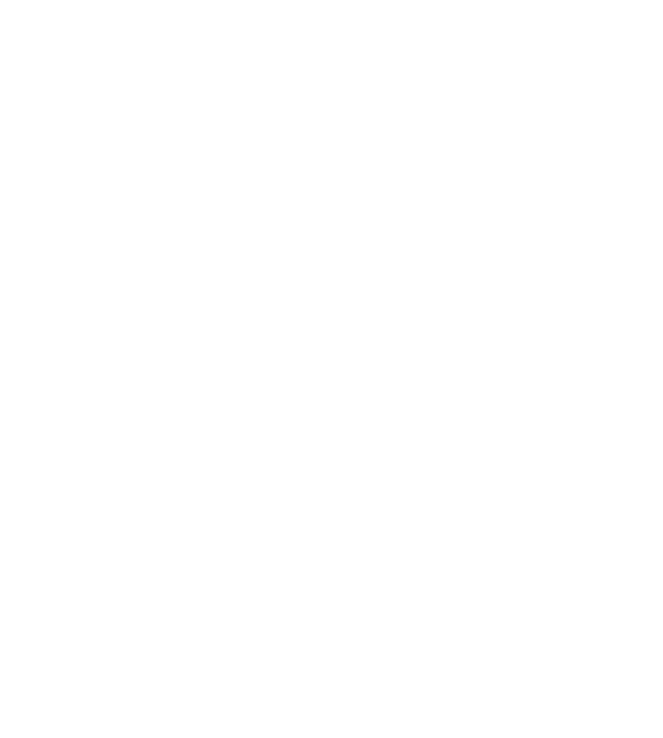
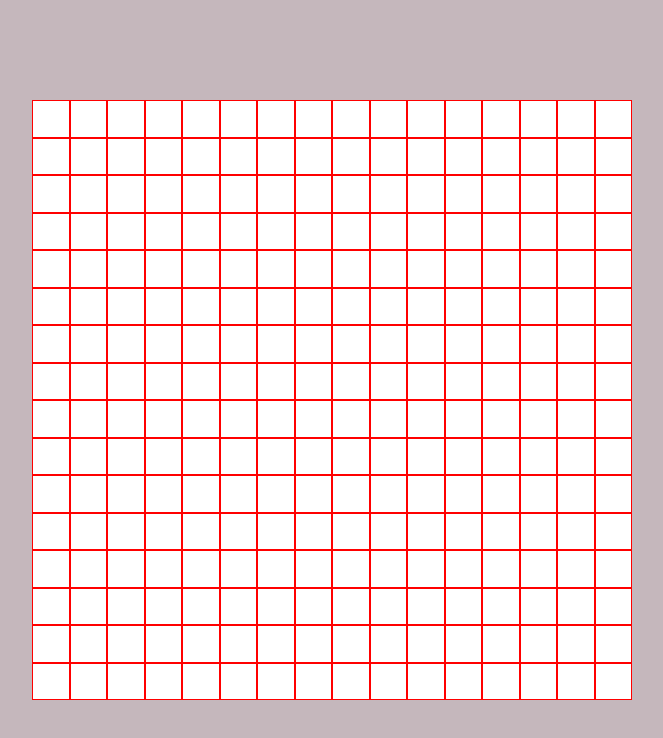
Before and after one commit to caseyj77/odin-etch-a-sketch, a plain HTML site: page index.html in a window 1280 px wide. Shown: the whole page, without its empty margins (308-971 px from the left). Drawn offline with Linux system fonts and the light colour scheme.

Commit message:
added screen area and color changes on mouseover

```diff
--- a/index.html
+++ b/index.html
@@ -4,9 +4,18 @@
     <meta charset="UTF-8">
     <meta name="viewport" content="width=device-width, initial-scale=1.0">
     <link rel="stylesheet" href="style.css">
-    <title>Document</title>
+    <title>TOP Etch-a-Sketch</title>
 </head>
 <body>
+    <!-- Create a container for the screen-->
+    <div id="screen-area" class="container">
+        <div id="screen"></div>
+    </div>
+
+    <!-- container for the buttons and then three buttons-->
+    <div id="controls">
+
+    </div>
 
     <script src="main.js"></script>
 </body>
--- a/main.js
+++ b/main.js
@@ -0,0 +1,29 @@
+const GRID = 600;
+let rows = 16;
+let cols = 16;
+
+//create the grids within the sketchArea this is dynamic based on the size of the GRID
+const sketchArea = document.querySelector("#screen-area");
+sketchArea.style.width = `${GRID}px`;
+sketchArea.style.height = `${GRID}px`;
+
+// for loop that creates the cells using the rows and cols variables to create cells inside of the 'screen-area' div
+function createGridCells() {
+    for (let i = 0; i < (rows * cols); i++) {
+        const gridCell = document.createElement("div")
+
+        gridCell.style.width = `${(GRID / cols)-2}px`;
+        gridCell.style.width = `${(GRID / rows)-2}px`; //had to oadd the -2 to account for the border size//
+        gridCell.classList.add('cell');
+
+        sketchArea.appendChild(gridCell);
+
+        gridCell.addEventListener('mouseover', changeColor);
+    }
+}
+
+function changeColor() {
+    this.style.backgroundColor = "black";
+}
+
+createGridCells();
--- a/style.css
+++ b/style.css
@@ -2,3 +2,18 @@
     padding: 0;
     margin: 0;
 }
+
+body {
+    background-color: rgb(197, 183, 188);
+}
+
+#screen-area {
+    display: flex; /* creates the flex box within the screen-area */
+    flex-wrap: wrap; /* wraps the cells in the available screen-area size */
+    background-color: white;
+    margin: 100px auto;
+}
+
+.cell {
+    border: 1px solid red;
+}
```
